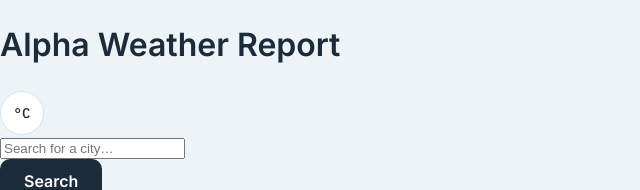
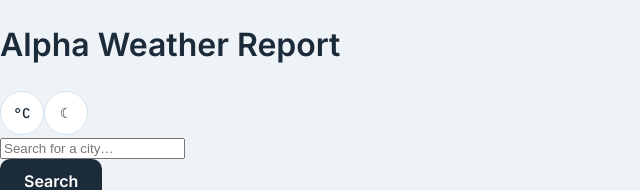
Before and after one commit to ALPHA-STUDIO-CODE/alpha-weather-app, a React (Vite) app: page / in a window 1280 px wide. Shown: the top 190 px of the page, without its empty margins (0-640 px from the left). Built offline with nearby package versions, Linux system fonts and the light colour scheme.

Commit message:
Add ThemeToggle component and useTheme hook for light/dark mode support

```diff
--- a/src/App.jsx
+++ b/src/App.jsx
@@ -1,15 +1,18 @@
-import SearchForm from "./components/SearchForm.jsx";
-import CurrentWeatherCard from "./components/CurrentWeatherCard.jsx";
-import ForecastCards from "./components/ForecastCards.jsx";
-import LoadingSpinner from "./components/LoadingSpinner.jsx";
-import ErrorMessage from "./components/ErrorMessage.jsx";
-import UnitToggle from "./components/UnitToggle.jsx";
-import { useWeather } from "./hooks/useWeather.js";
-import { useUnit } from "./hooks/useUnit.js";
+import SearchForm from './components/SearchForm.jsx';
+import CurrentWeatherCard from './components/CurrentWeatherCard.jsx';
+import ForecastCards from './components/ForecastCards.jsx';
+import LoadingSpinner from './components/LoadingSpinner.jsx';
+import ErrorMessage from './components/ErrorMessage.jsx';
+import UnitToggle from './components/UnitToggle.jsx';
+import ThemeToggle from './components/ThemeToggle.jsx';
+import { useWeather } from './hooks/useWeather.js';
+import { useUnit } from './hooks/useUnit.js';
+import { useTheme } from './hooks/useTheme.js';
 
 function App() {
   const { data, forecast, loading, error, search } = useWeather();
   const { unit, toggleUnit } = useUnit();
+  const { theme, toggleTheme } = useTheme();
 
   return (
     <div id="app">
@@ -17,6 +20,7 @@ function App() {
         <h1 className="site-header__title">Alpha Weather Report</h1>
         <div className="site-header__controls">
           <UnitToggle unit={unit} onToggle={toggleUnit} />
+          <ThemeToggle theme={theme} onToggle={toggleTheme} />
         </div>
       </header>
       <main className="main">
--- /dev/null
+++ b/src/components/ThemeToggle.jsx
@@ -0,0 +1,26 @@
+import styles from './ToggleButton.module.css';
+
+/**
+ * Pill button toggling light/dark mode. Icon, aria-pressed, and
+ * aria-label logic are ported directly from v1's updateThemeToggleUI
+ * (script.js) — the moon (☾) means "click to go dark", the sun (☀)
+ * means "click to go light", i.e. the icon always shows the action,
+ * not the current state.
+ */
+function ThemeToggle({ theme, onToggle }) {
+  const isDark = theme === 'dark';
+
+  return (
+    <button
+      type="button"
+      className={styles.pill}
+      aria-pressed={isDark}
+      aria-label={isDark ? 'Switch to light mode' : 'Switch to dark mode'}
+      onClick={onToggle}
+    >
+      <span aria-hidden="true">{isDark ? '☀' : '☾'}</span>
+    </button>
+  );
+}
+
+export default ThemeToggle;
--- /dev/null
+++ b/src/components/ToggleButton.module.css
@@ -0,0 +1,19 @@
+.pill {
+  min-width: 44px;
+  min-height: 44px;
+  padding: var(--space-2) var(--space-3);
+  border-radius: var(--radius-pill);
+  border: 1px solid var(--color-border);
+  background: var(--color-surface);
+  color: var(--color-text-primary);
+  font-family: var(--font-mono);
+  font-size: 0.875rem;
+  cursor: pointer;
+}
+.pill:hover {
+  border-color: var(--color-accent);
+}
+.pill:focus-visible {
+  outline: 2px solid var(--color-accent-deep);
+  outline-offset: 2px;
+}
--- a/src/components/UnitToggle.jsx
+++ b/src/components/UnitToggle.jsx
@@ -1,4 +1,4 @@
-import styles from './UnitToggle.module.css';
+import styles from './ToggleButton.module.css';
 
 /**
  * Pill button toggling between °C and °F. The visible label,
--- /dev/null
+++ b/src/hooks/useTheme.js
@@ -0,0 +1,34 @@
+import { useCallback, useEffect, useState } from 'react';
+
+/**
+ * Holds theme state ('light' | 'dark') and toggleTheme() to flip it.
+ *
+ * Applies `dark-mode` to the real `document.body` via a useEffect
+ * side effect, rather than a className on this app's own root — the
+ * dark-theme CSS variables ported in Step 5 target `body.dark-mode`
+ * directly (see src/index.css), matching v1's own
+ * `document.body.classList.toggle` approach rather than introducing
+ * a parallel selector scheme just because this is now React.
+ *
+ * Deliberately holds no persistence yet — same as useUnit (Step 12);
+ * both land together in Step 14 via ported storage.js.
+ *
+ * Per spec §4.5, this toggle currently controls the *entire* theme.
+ * Its scope narrows to "card/text contrast only" once Phase P
+ * (animated backgrounds) lands — built for full parity now, and
+ * revisited (not rewritten) then. Flagged here so that narrowing
+ * isn't a surprise later.
+ */
+export function useTheme() {
+  const [theme, setTheme] = useState('light');
+
+  useEffect(() => {
+    document.body.classList.toggle('dark-mode', theme === 'dark');
+  }, [theme]);
+
+  const toggleTheme = useCallback(() => {
+    setTheme((current) => (current === 'light' ? 'dark' : 'light'));
+  }, []);
+
+  return { theme, toggleTheme };
+}
```
Also changed, not shown: 2 other files (tests, documents, lock files or other folders).
